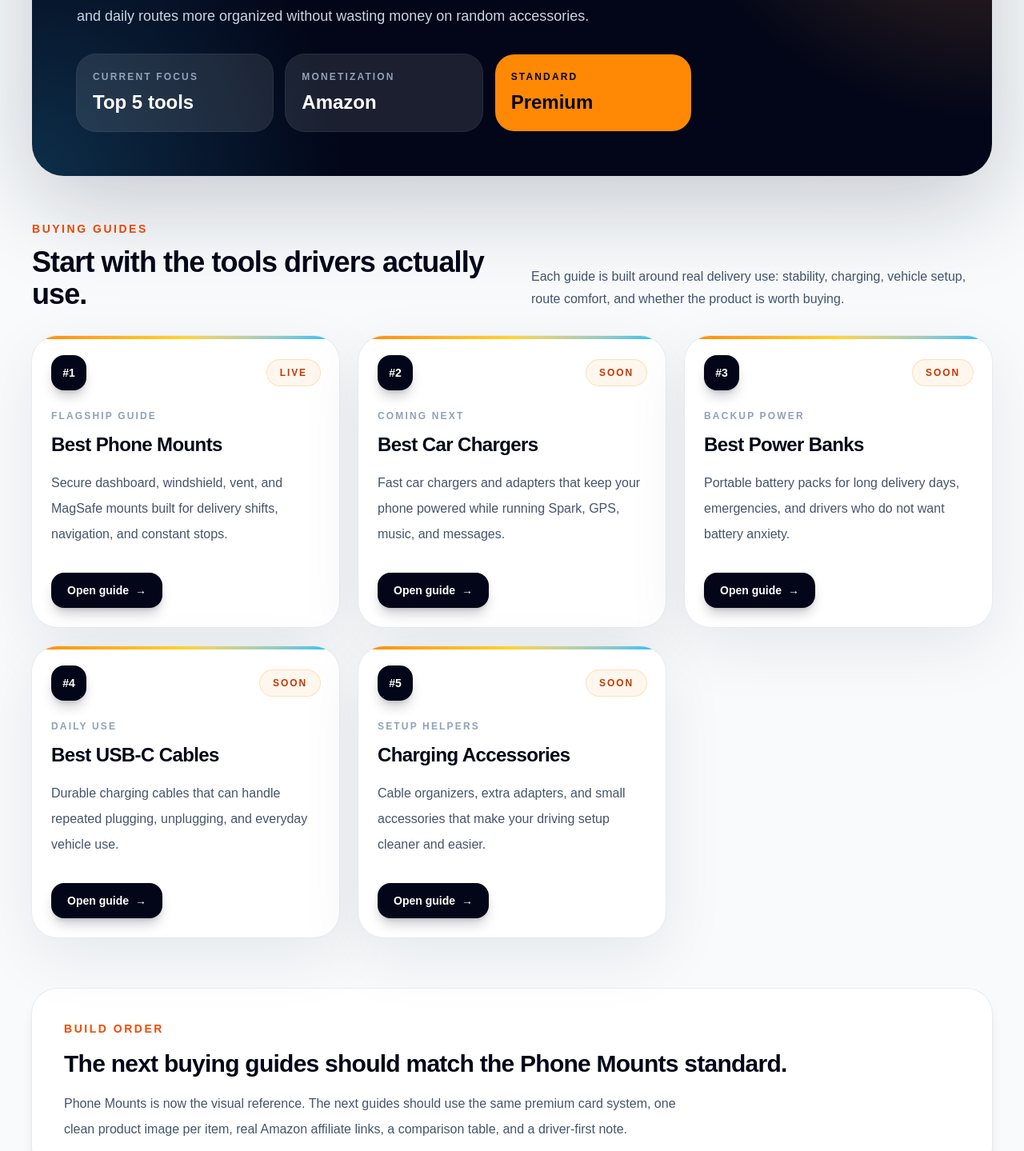
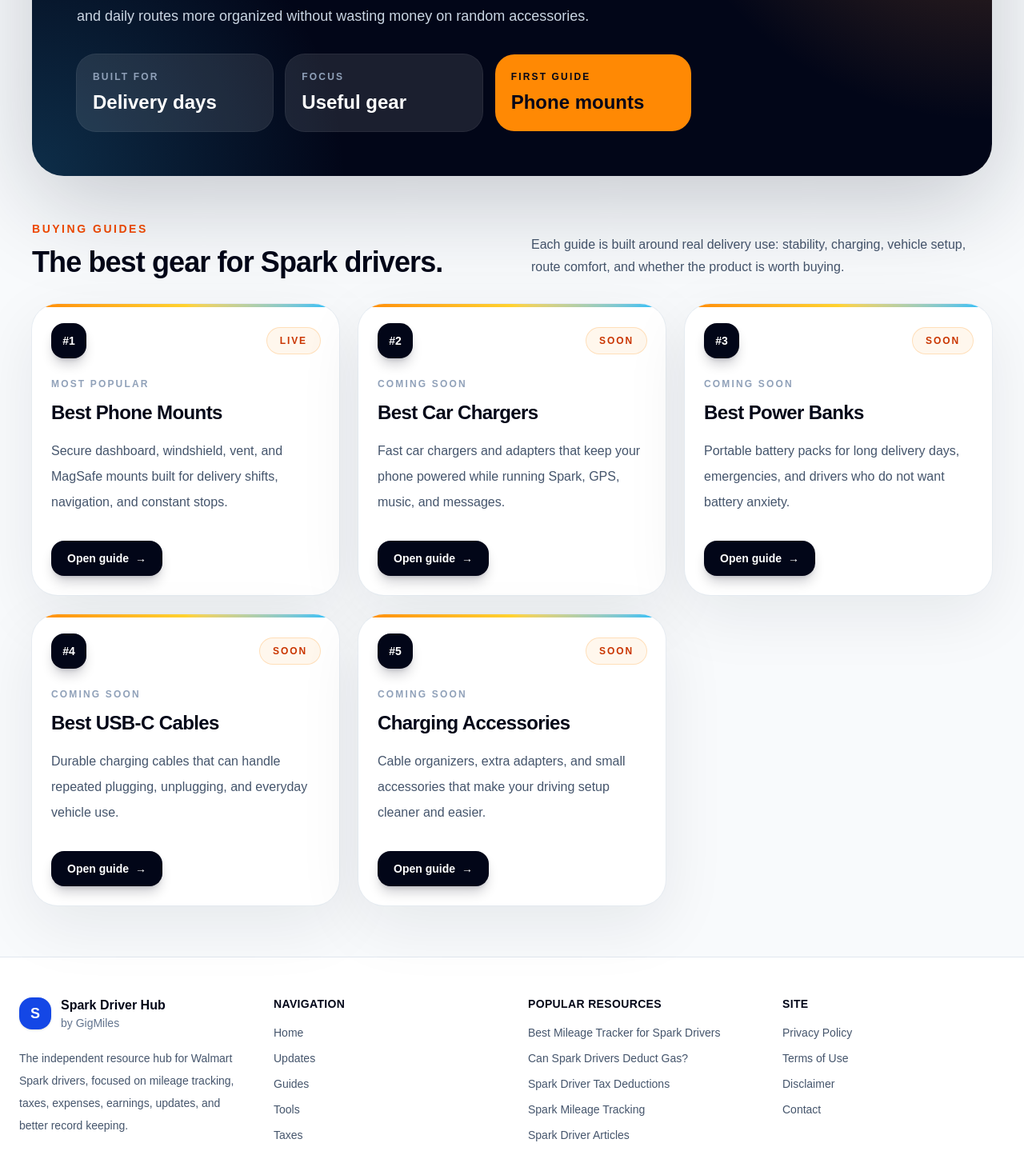
Before and after one commit to dayoneapps91/Spark-Driver-Hub, a Next.js app: page /tools/driving-essentials in a window 1280 px wide. Shown: the part 429-1868 px from the top of the page at 80% size. Built offline with nearby package versions, Linux system fonts and the light colour scheme.

Commit message:
Redesign Driving Essentials hub

```diff
--- a/app/tools/driving-essentials/page.tsx
+++ b/app/tools/driving-essentials/page.tsx
@@ -3,7 +3,7 @@
 const guides = [
   {
     title: "Best Phone Mounts",
-    eyebrow: "Flagship Guide",
+    eyebrow: "Most Popular",
     description:
       "Secure dashboard, windshield, vent, and MagSafe mounts built for delivery shifts, navigation, and constant stops.",
     href: "/tools/driving-essentials/best-phone-mounts",
@@ -11,7 +11,7 @@
   },
   {
     title: "Best Car Chargers",
-    eyebrow: "Coming Next",
+    eyebrow: "Coming Soon",
     description:
       "Fast car chargers and adapters that keep your phone powered while running Spark, GPS, music, and messages.",
     href: "/tools/driving-essentials/best-car-chargers",
@@ -19,7 +19,7 @@
   },
   {
     title: "Best Power Banks",
-    eyebrow: "Backup Power",
+    eyebrow: "Coming Soon",
     description:
       "Portable battery packs for long delivery days, emergencies, and drivers who do not want battery anxiety.",
     href: "/tools/driving-essentials/best-power-banks",
@@ -27,7 +27,7 @@
   },
   {
     title: "Best USB-C Cables",
-    eyebrow: "Daily Use",
+    eyebrow: "Coming Soon",
     description:
       "Durable charging cables that can handle repeated plugging, unplugging, and everyday vehicle use.",
     href: "/tools/driving-essentials/best-usb-c-cables",
@@ -35,7 +35,7 @@
   },
   {
     title: "Charging Accessories",
-    eyebrow: "Setup Helpers",
+    eyebrow: "Coming Soon",
     description:
       "Cable organizers, extra adapters, and small accessories that make your driving setup cleaner and easier.",
     href: "/tools/driving-essentials/charging-accessories",
@@ -72,23 +72,23 @@
           <div className="mt-8 grid gap-4 sm:grid-cols-3">
             <div className="rounded-3xl bg-white/10 p-5 ring-1 ring-white/15">
               <p className="text-xs font-black uppercase tracking-[0.18em] text-slate-400">
-                Current Focus
+                Built For
               </p>
-              <p className="mt-2 text-2xl font-black">Top 5 tools</p>
+              <p className="mt-2 text-2xl font-black">Delivery days</p>
             </div>
 
             <div className="rounded-3xl bg-white/10 p-5 ring-1 ring-white/15">
               <p className="text-xs font-black uppercase tracking-[0.18em] text-slate-400">
-                Monetization
+                Focus
               </p>
-              <p className="mt-2 text-2xl font-black">Amazon</p>
+              <p className="mt-2 text-2xl font-black">Useful gear</p>
             </div>
 
             <div className="rounded-3xl bg-orange-400 p-5 text-slate-950">
               <p className="text-xs font-black uppercase tracking-[0.18em]">
-                Standard
+                First Guide
               </p>
-              <p className="mt-2 text-2xl font-black">Premium</p>
+              <p className="mt-2 text-2xl font-black">Phone mounts</p>
             </div>
           </div>
         </div>
@@ -101,7 +101,7 @@
               Buying Guides
             </p>
             <h2 className="mt-3 text-4xl font-black tracking-tight text-slate-950">
-              Start with the tools drivers actually use.
+              The best gear for Spark drivers.
             </h2>
           </div>
 
@@ -152,22 +152,6 @@
           ))}
         </div>
       </section>
-
-      <section className="mt-16 rounded-[2rem] bg-white p-8 shadow-lg ring-1 ring-slate-200/70 md:p-10">
-        <p className="text-sm font-black uppercase tracking-[0.18em] text-orange-600">
-          Build Order
-        </p>
-
-        <h2 className="mt-4 text-3xl font-black tracking-tight text-slate-950">
-          The next buying guides should match the Phone Mounts standard.
-        </h2>
-
-        <p className="mt-4 max-w-3xl text-base leading-8 text-slate-600">
-          Phone Mounts is now the visual reference. The next guides should use
-          the same premium card system, one clean product image per item, real
-          Amazon affiliate links, a comparison table, and a driver-first note.
-        </p>
-      </section>
     </main>
   );
 }
```
